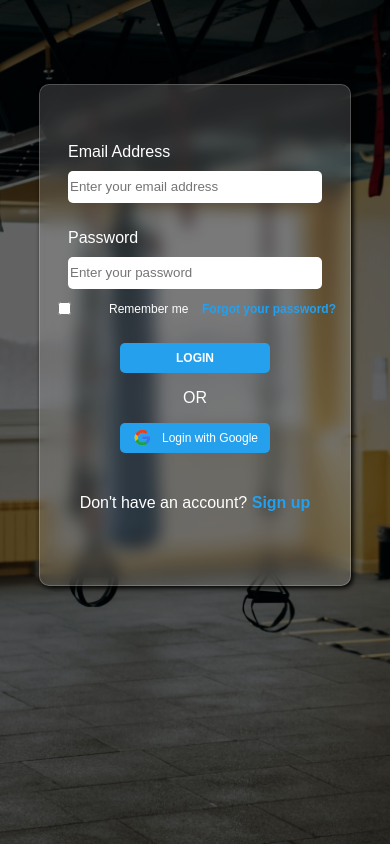
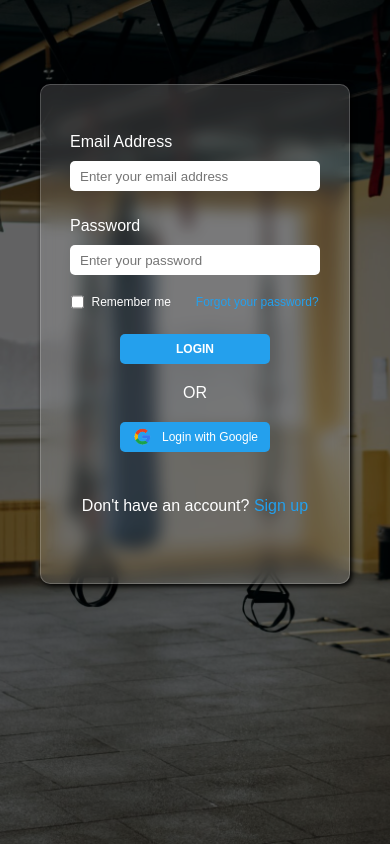
Before and after one commit to Jay-An-Prog/Gym-System, a plain HTML site: page index.html in a window 390 px wide. Drawn offline with Linux system fonts and the light colour scheme.

Commit message:
Update style.css
fixed some bugs

```diff
--- a/style.css
+++ b/style.css
@@ -1,8 +1,10 @@
-html, body {
+*, *::before, *::after {
     margin: 0;
     padding: 0;
+    box-sizing: border-box;
+}
+html, body {
     height: 100;
-    box-sizing: border-box;
     font-family: Arial, sans-serif;
 }
 body {
@@ -25,7 +27,6 @@ body::before {
 .login-container {
     position: absolute;
     transform: translateX(-50%);
-    margin-bottom: 700px;
     top: 10%;
     width: 450px;
     height: 500px;
@@ -51,15 +52,24 @@ body::before {
     width: 300px;
     height: 30px;
     margin: 10px;
+    padding: 0 10px;
     border: none;
     border-radius: 5px;
 }
+.credential-group label {
+    margin-left: 10px;
+}
 .checkbox-group {
+    margin-top: 10px;
+}
+.checkbox-group, .checkbox-group div {
     display: flex;
-    align-items: center;
-    justify-content: center;
-    gap: 50px;
     font-size: 13px;
+}
+.checkbox-group div {
+    width: 278px;
+    margin-left: 10px;
+    gap: 58px;
 }
 .checkbox-group input {
     cursor: pointer;
@@ -97,17 +107,16 @@ button:active {
     font-size: 0.7em;
 }
 label {
-    margin-left: 10px;
     color: white;
 }
 a {
-    font-weight: bold;
     text-decoration: none;
     text-shadow: #24A0ED;
     color: #24A0ED;
     cursor: pointer;
 }
 p {
+    margin: 20px 0;
     color: white;
 }
 
@@ -119,11 +128,13 @@ p {
     .credential-group input {
         width: 250px;
     }
-    .checkbox-group {
+    .checkbox-group div {
+        width: 228px;
+        margin-left: 8px;
         gap: 25px;
     }
     .checkbox-group p {
-        font-size: 11px;
+        font-size: 8px;
     }
     .checkbox-group label {
         font-size: 12px;
```
